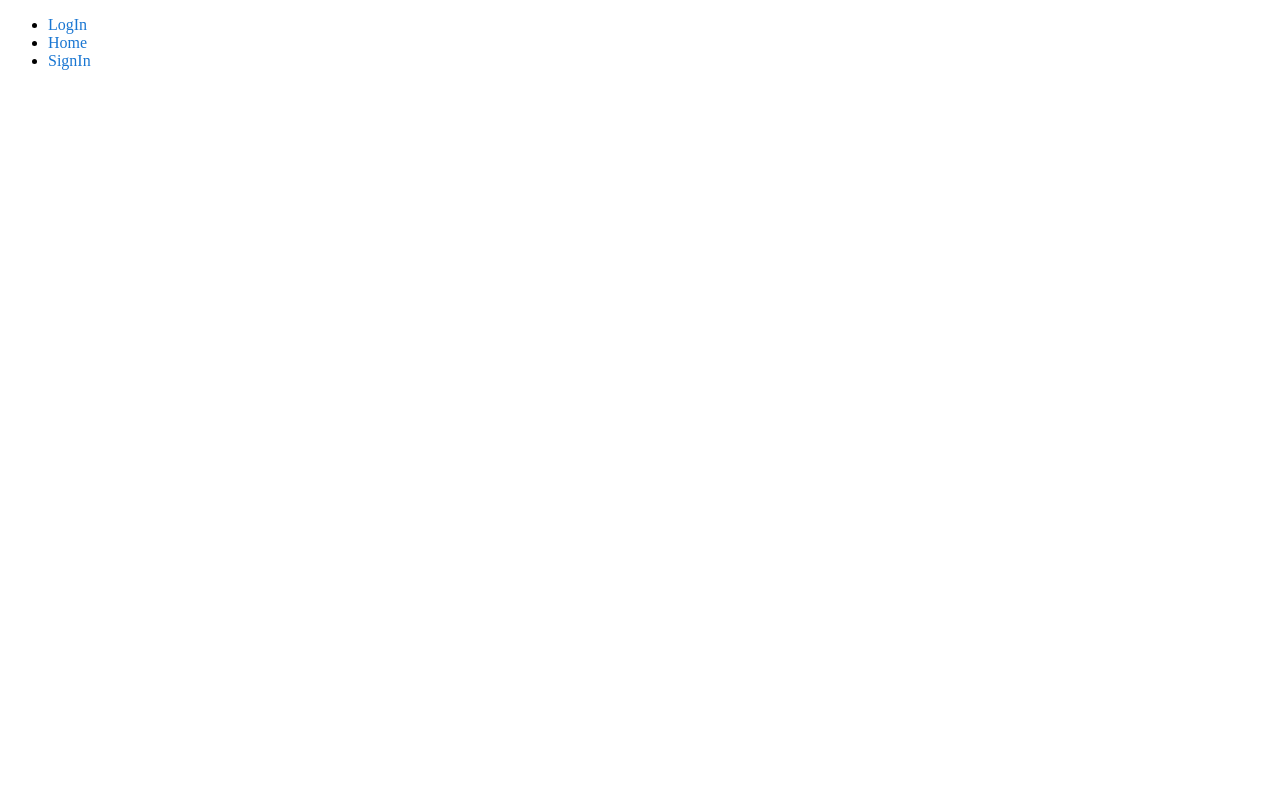
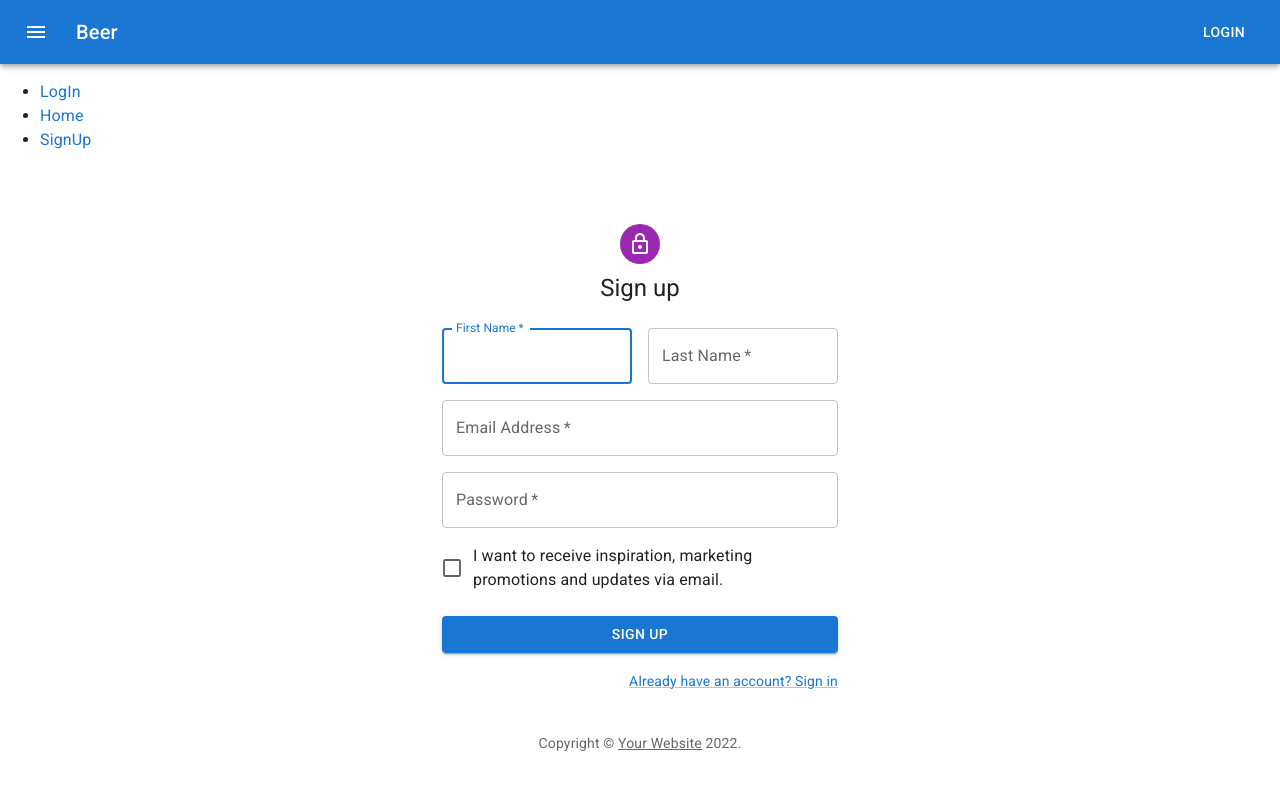
Before and after one commit to AndrewYoung72/react-apollo-learning, a React (Create React App) app: page /signup in a window 1280 px wide. Before the commit this address had no page. Shown: the top 790 px of the page. Built offline with nearby package versions, Linux system fonts and the light colour scheme.

Commit message:
material ui signup page and signin page

```diff
--- a/src/App.js
+++ b/src/App.js
@@ -1,10 +1,15 @@
 // import { useQuery, gql } from '@apollo/client';
-import { BrowserRouter as Router, Routes, Route, Link as RouterLink} from "react-router-dom";
+import {
+  BrowserRouter as Router,
+  Routes,
+  Route,
+  Link as RouterLink,
+} from "react-router-dom";
 import Home from "./pages/Home";
 import Login from "./pages/Login";
-import SignIn from "./pages/SignIn";
-import Link from '@mui/material/Link';
-
+import SignUp from "./pages/SignUp";
+import Link from "@mui/material/Link";
+import ButtonAppBar from "./components/appbar";
 
 // const GET_LOCATIONS = gql`
 //   query GetLocations {
@@ -38,27 +43,31 @@
 export default function App() {
   return (
     <Router>
-       <div className="navbar">
+      <ButtonAppBar />
+      <div className="navbar">
         <ul>
           <li>
-            <Link component={RouterLink} to={`/login`} underline="hover" >LogIn</Link>
+            <Link component={RouterLink} to={`/login`} underline="hover">
+              LogIn
+            </Link>
           </li>
           <li>
-            <Link component={RouterLink} to={`/`} underline="hover" >Home</Link>
+            <Link component={RouterLink} to={`/`} underline="hover">
+              Home
+            </Link>
           </li>
           <li>
-            <Link component={RouterLink} to={`/signin`} underline="hover" >SignIn</Link>
+            <Link component={RouterLink} to={`/signup`} underline="hover">
+              SignUp
+            </Link>
           </li>
         </ul>
       </div>
-        <Routes>
-          <Route path="/" element={<Home />} >
-          </Route>
-          <Route path="/login" element={<Login />}>
-          </Route>
-          <Route path="/signin" element={<SignIn />}>
-          </Route>
-        </Routes>
+      <Routes>
+        <Route path="/" element={<Home />}></Route>
+        <Route path="/login" element={<Login />}></Route>
+        <Route path="/signup" element={<SignUp />}></Route>
+      </Routes>
     </Router>
   );
 }
--- /dev/null
+++ b/src/components/appbar.js
@@ -0,0 +1,32 @@
+import * as React from 'react';
+import AppBar from '@mui/material/AppBar';
+import Box from '@mui/material/Box';
+import Toolbar from '@mui/material/Toolbar';
+import Typography from '@mui/material/Typography';
+import Button from '@mui/material/Button';
+import IconButton from '@mui/material/IconButton';
+import MenuIcon from '@mui/icons-material/Menu';
+
+export default function ButtonAppBar() {
+  return (
+    <Box sx={{ flexGrow: 1 }}>
+      <AppBar position="static">
+        <Toolbar>
+          <IconButton
+            size="large"
+            edge="start"
+            color="inherit"
+            aria-label="menu"
+            sx={{ mr: 2 }}
+          >
+            <MenuIcon />
+          </IconButton>
+          <Typography variant="h6" component="div" sx={{ flexGrow: 1 }}>
+            Beer
+          </Typography>
+          <Button color="inherit">Login</Button>
+        </Toolbar>
+      </AppBar>
+    </Box>
+  );
+}
--- a/src/pages/Login.js
+++ b/src/pages/Login.js
@@ -1,9 +1,110 @@
-import React from "react";
+import * as React from 'react';
+import Avatar from '@mui/material/Avatar';
+import Button from '@mui/material/Button';
+import CssBaseline from '@mui/material/CssBaseline';
+import TextField from '@mui/material/TextField';
+import FormControlLabel from '@mui/material/FormControlLabel';
+import Checkbox from '@mui/material/Checkbox';
+import Link from '@mui/material/Link';
+import Grid from '@mui/material/Grid';
+import Box from '@mui/material/Box';
+import LockOutlinedIcon from '@mui/icons-material/LockOutlined';
+import Typography from '@mui/material/Typography';
+import Container from '@mui/material/Container';
+import { createTheme, ThemeProvider } from '@mui/material/styles';
 
-export default function Login() {
-  return(
-    <div>
-      <h1>This is the Login page!</h1>
-    </div>
-  )
+function Copyright(props) {
+  return (
+    <Typography variant="body2" color="text.secondary" align="center" {...props}>
+      {'Copyright © '}
+      <Link color="inherit" href="https://mui.com/">
+        Your Website
+      </Link>{' '}
+      {new Date().getFullYear()}
+      {'.'}
+    </Typography>
+  );
 }
+
+const theme = createTheme();
+
+export default function SignIn() {
+  const handleSubmit = (event) => {
+    event.preventDefault();
+    const data = new FormData(event.currentTarget);
+    console.log({
+      email: data.get('email'),
+      password: data.get('password'),
+    });
+  };
+
+  return (
+    <ThemeProvider theme={theme}>
+      <Container component="main" maxWidth="xs">
+        <CssBaseline />
+        <Box
+          sx={{
+            marginTop: 8,
+            display: 'flex',
+            flexDirection: 'column',
+            alignItems: 'center',
+          }}
+        >
+          <Avatar sx={{ m: 1, bgcolor: 'secondary.main' }}>
+            <LockOutlinedIcon />
+          </Avatar>
+          <Typography component="h1" variant="h5">
+            Sign in
+          </Typography>
+          <Box component="form" onSubmit={handleSubmit} noValidate sx={{ mt: 1 }}>
+            <TextField
+              margin="normal"
+              required
+              fullWidth
+              id="email"
+              label="Email Address"
+              name="email"
+              autoComplete="email"
+              autoFocus
+            />
+            <TextField
+              margin="normal"
+              required
+              fullWidth
+              name="password"
+              label="Password"
+              type="password"
+              id="password"
+              autoComplete="current-password"
+            />
+            <FormControlLabel
+              control={<Checkbox value="remember" color="primary" />}
+              label="Remember me"
+            />
+            <Button
+              type="submit"
+              fullWidth
+              variant="contained"
+              sx={{ mt: 3, mb: 2 }}
+            >
+              Sign In
+            </Button>
+            <Grid container>
+              <Grid item xs>
+                <Link href="#" variant="body2">
+                  Forgot password?
+                </Link>
+              </Grid>
+              <Grid item>
+                <Link href="#" variant="body2">
+                  {"Don't have an account? Sign Up"}
+                </Link>
+              </Grid>
+            </Grid>
+          </Box>
+        </Box>
+        <Copyright sx={{ mt: 8, mb: 4 }} />
+      </Container>
+    </ThemeProvider>
+  );
+}
--- a/src/pages/SignIn.js
+++ b/src/pages/SignUp.js
@@ -28,7 +28,7 @@
 
 const theme = createTheme();
 
-export default function SignIn() {
+export default function SignUp() {
   const handleSubmit = (event) => {
     event.preventDefault();
     const data = new FormData(event.currentTarget);
@@ -54,56 +54,77 @@
             <LockOutlinedIcon />
           </Avatar>
           <Typography component="h1" variant="h5">
-            Sign in
+            Sign up
           </Typography>
-          <Box component="form" onSubmit={handleSubmit} noValidate sx={{ mt: 1 }}>
+          <Box component="form" noValidate onSubmit={handleSubmit} sx={{ mt: 3 }}>
+            <Grid container spacing={2}>
+              <Grid item xs={12} sm={6}>
                 <TextField
-              margin="normal"
+                  autoComplete="given-name"
+                  name="firstName"
+                  required
+                  fullWidth
+                  id="firstName"
+                  label="First Name"
+                  autoFocus
+                />
+              </Grid>
+              <Grid item xs={12} sm={6}>
+                <TextField
+                  required
+                  fullWidth
+                  id="lastName"
+                  label="Last Name"
+                  name="lastName"
+                  autoComplete="family-name"
+                />
+              </Grid>
+              <Grid item xs={12}>
+                <TextField
                   required
                   fullWidth
                   id="email"
                   label="Email Address"
                   name="email"
                   autoComplete="email"
-              autoFocus
                 />
+              </Grid>
+              <Grid item xs={12}>
                 <TextField
-              margin="normal"
                   required
                   fullWidth
                   name="password"
                   label="Password"
                   type="password"
                   id="password"
-              autoComplete="current-password"
+                  autoComplete="new-password"
                 />
+              </Grid>
+              <Grid item xs={12}>
                 <FormControlLabel
-              control={<Checkbox value="remember" color="primary" />}
-              label="Remember me"
+                  control={<Checkbox value="allowExtraEmails" color="primary" />}
+                  label="I want to receive inspiration, marketing promotions and updates via email."
                 />
+              </Grid>
+            </Grid>
             <Button
               type="submit"
               fullWidth
               variant="contained"
               sx={{ mt: 3, mb: 2 }}
             >
-              Sign In
+              Sign Up
             </Button>
-            <Grid container>
-              <Grid item xs>
-                <Link href="#" variant="body2">
-                  Forgot password?
-                </Link>
-              </Grid>
+            <Grid container justifyContent="flex-end">
               <Grid item>
                 <Link href="#" variant="body2">
-                  {"Don't have an account? Sign Up"}
+                  Already have an account? Sign in
                 </Link>
               </Grid>
             </Grid>
           </Box>
         </Box>
-        <Copyright sx={{ mt: 8, mb: 4 }} />
+        <Copyright sx={{ mt: 5 }} />
       </Container>
     </ThemeProvider>
   );
```
Lines whose indentation alone changed are shown as unchanged.
